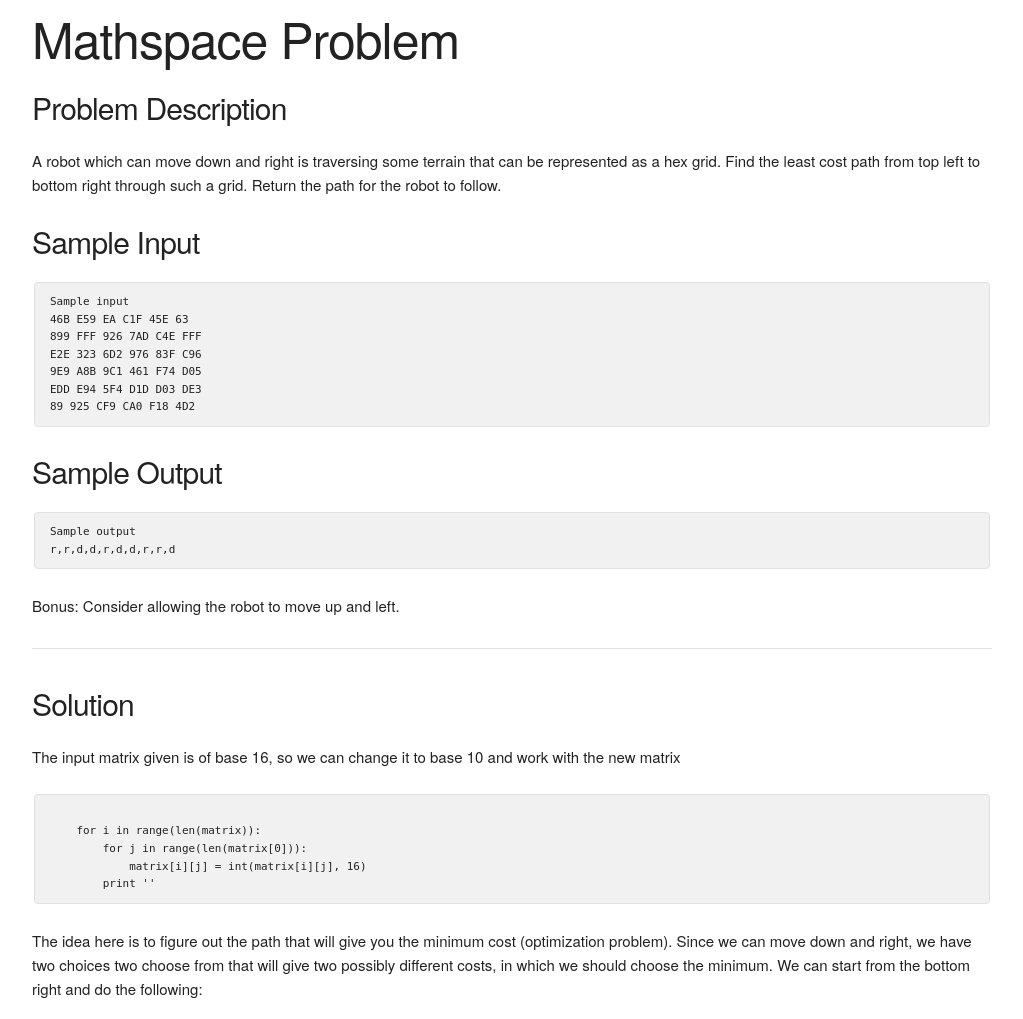
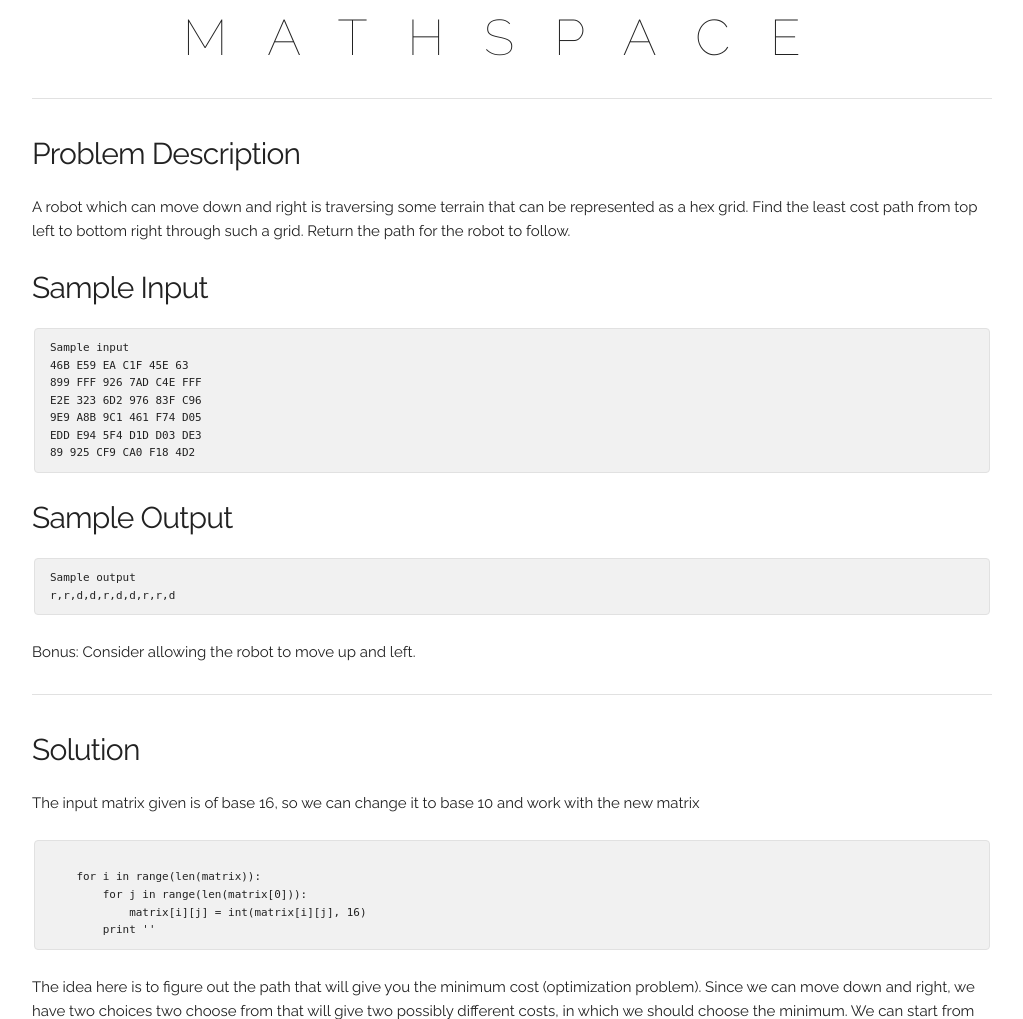
Before and after one commit to AmmsA/mathspace, a Django app: page / in a window 1280 px wide. Shown: the top 1019 px of the page, without its empty margins (128-1151 px from the left). Run offline with Django 3.2, Linux system fonts and the light colour scheme.

Commit message:
minor updates

```diff
--- a/templates/problem.html
+++ b/templates/problem.html
@@ -12,10 +12,28 @@
     –––––––––––––––––––––––––––––––––––––––––––––––––– -->
     <meta name="viewport" content="width=device-width, initial-scale=1">
 
+    <!-- FONTS
+    -->
+    <link href="//fonts.googleapis.com/css?family=Raleway:100,400,600,700"
+          rel="stylesheet" type="text/css">
+
     <!-- CSS
     –––––––––––––––––––––––––––––––––––––––––––––––––– -->
     <link rel="stylesheet"
           href="https://cdnjs.cloudflare.com/ajax/libs/skeleton/2.0.4/skeleton.css">
+    <style>
+        .header{
+            letter-spacing: .8em;
+            text-transform: uppercase;
+            text-align: center;
+            font-weight: 100;
+        }
+
+        h4{
+            font-weight: 400;
+        }
+    </style>
+
     <meta name="robots" content="nocache,noarchive,noimageindex"/>
 
 </head>
@@ -26,7 +44,8 @@
 <!-- .container is main centered wrapper -->
 
 <div class="container">
-    <h1>Mathspace Problem</h1>
+    <h1 class="header">Mathspace</h1>
+    <hr>
     <h4>Problem Description</h4>
     <p>
         A robot which can move down and right is traversing some terrain that can be
```
